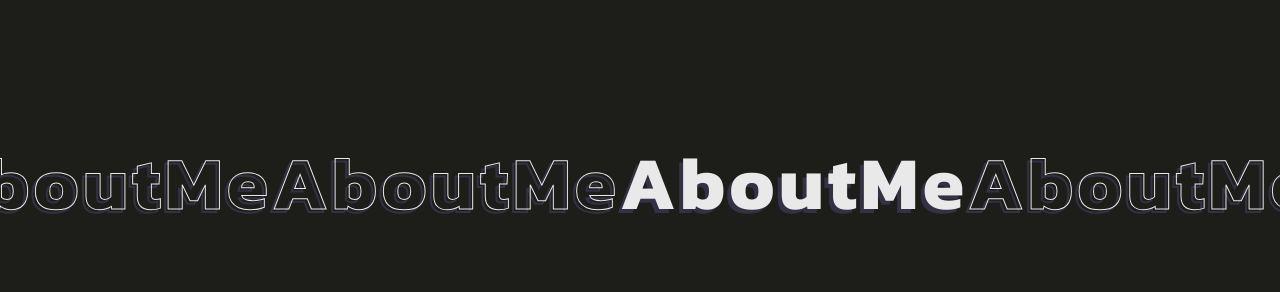
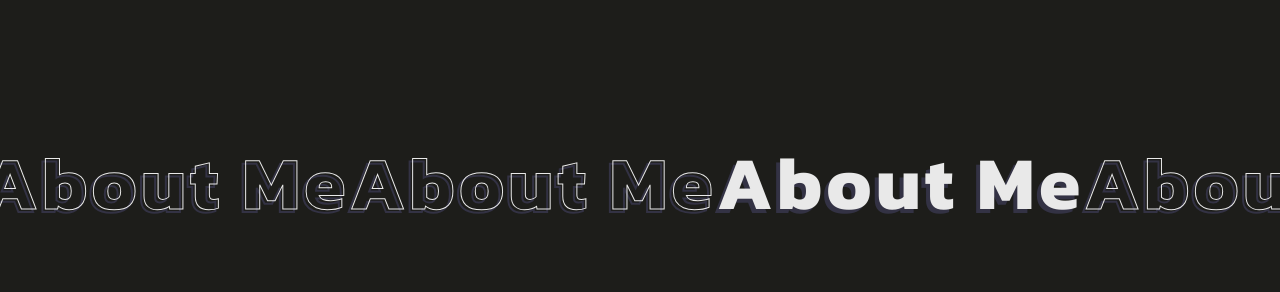
Before and after one commit to EdMasterNava/portfolioV3, a React (Vite) app: page / in a window 1280 px wide. Shown: the part 4400-4692 px from the top of the page. Built offline with nearby package versions, Linux system fonts and the light colour scheme.

Commit message:
About Me Debugging 4

```diff
--- a/src/components/AboutMe.jsx
+++ b/src/components/AboutMe.jsx
@@ -33,7 +33,7 @@ function AboutMe({
                     marginBottom: '100px'
                 }}
             >
-                AboutMe
+                { 'About Me' }
             </TextScroll>
             <div className='about-section'>
                 <div className='about-card'>
```
